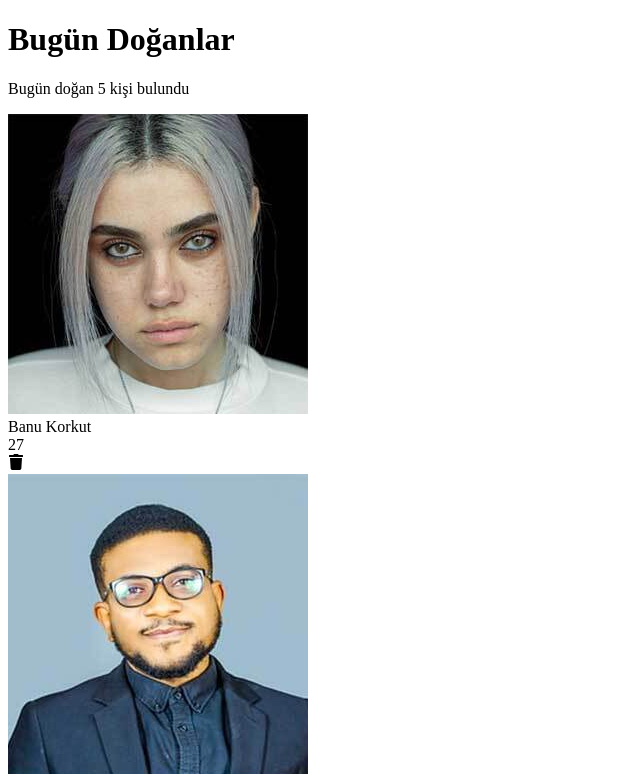
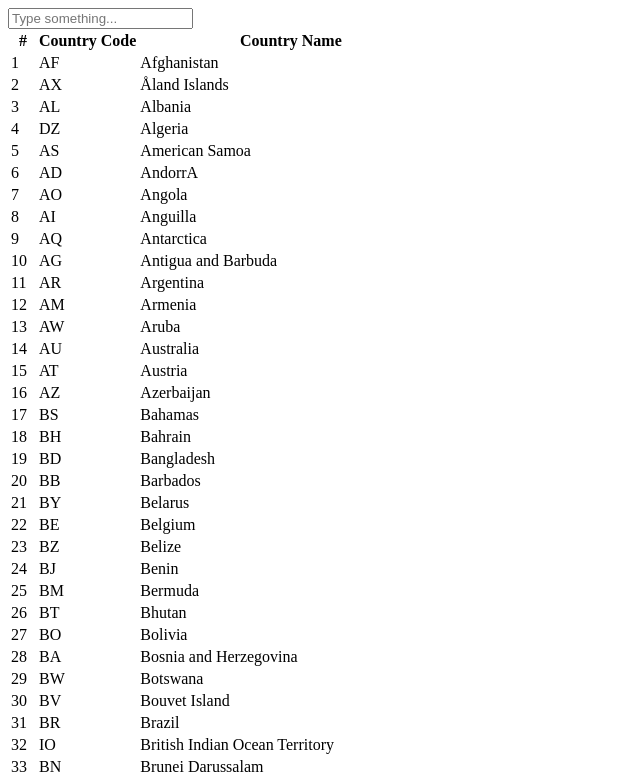
Before and after one commit to 4liCicek/React, a React (Create React App) app in the folder my-app/: page / in a window 1280 px wide. Shown: the top 778 px of the page, without its empty margins (0-640 px from the left). Built offline with nearby package versions, Linux system fonts and the light colour scheme.

Commit message:
Update App.js

```diff
--- a/my-app/src/App.js
+++ b/my-app/src/App.js
@@ -26,6 +26,11 @@ import State from "./components/15-usestate/state";
 import Stateless from "./components/15-usestate/stateless";
 import Counter from "./components/16-counter/counter";
 import Birthday from "./components/17-birthday/birthday";
+import UseEffect from "./components/18-useefect/useeffect";
+import UseEffect2 from "./components/18-useefect/useeffect2";
+import Clock3 from "./components/19-clock3/clock3";
+import CountryFilter from "./components/20-country-filter/country-filter";
+
 
 const App = () => {
 
@@ -57,12 +62,17 @@ const App = () => {
         <Icon/>
         <Events/>
         <Shop/>
-        <Stateless/>
-        <State/>
-        <Counter/>
+        <Stateless />
+        <State />
+        <Counter />
+        <Birthday />
+        <UseEffect />
+        <Clock3 />
+        <UseEffect2 />
  */}
 
-      <Birthday />
+
+      <CountryFilter />
 
     </div>
   );
```
